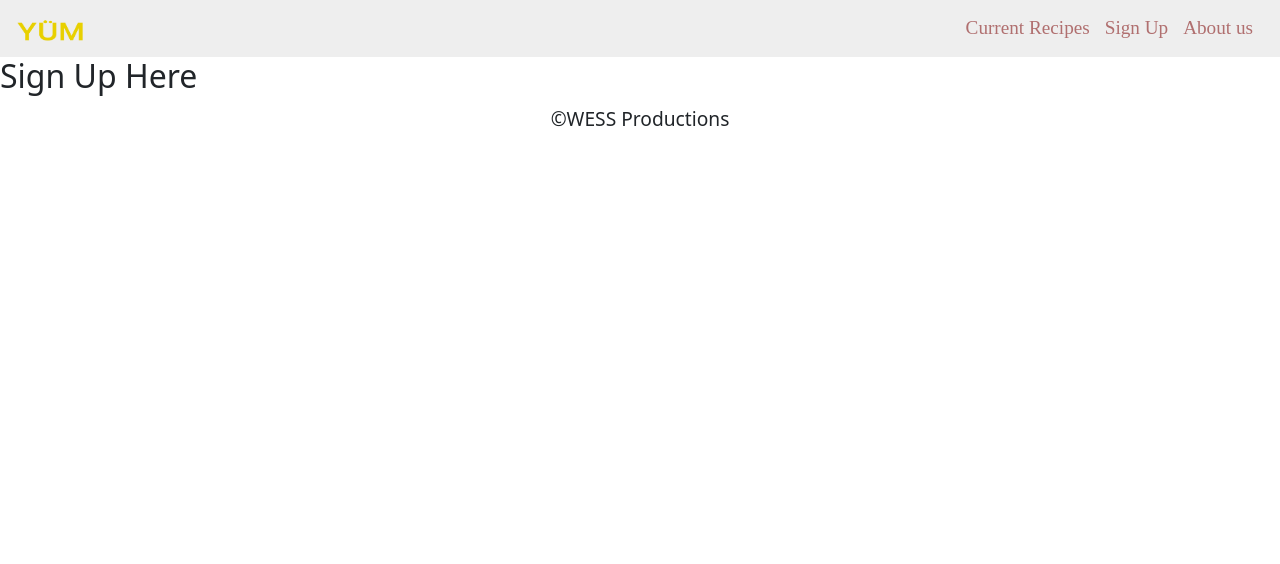
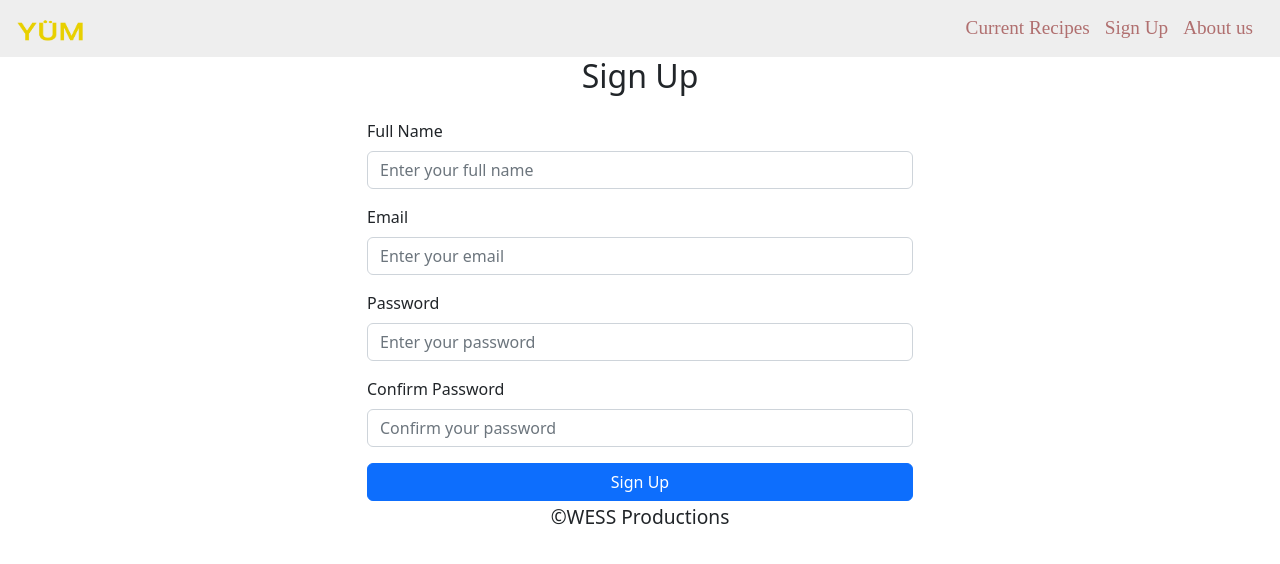
Before and after one commit to WESS-Productions/Recipe-App-Frontend, a React (Create React App) app: page /signup in a window 1280 px wide. Shown: the top 564 px of the page. Built offline with nearby package versions, Linux system fonts and the light colour scheme; no server answers.

Commit message:
signup form added

```diff
--- a/package.json
+++ b/package.json
@@ -8,6 +8,7 @@
     "@testing-library/user-event": "^13.2.1",
     "bootstrap": "^5.2.3",
     "react": "^18.2.0",
+    "react-bootstrap": "^2.7.4",
     "react-dom": "^18.2.0",
     "react-router-dom": "^6.11.1",
     "react-scripts": "5.0.1",
--- a/src/componets/SignUp.js
+++ b/src/componets/SignUp.js
@@ -1,13 +1,35 @@
-import React from "react"
-
+import React from "react";
+import { Container, Row, Col, Form, FormGroup, Label, Input, Button } from "reactstrap";
 
 const SignUp = () => {
-    return (
-        <>
-        <h2>Sign Up Here</h2>
-        </>
-    )
-
+  return (
+    <Container>
+      <Row className="justify-content-center">
+        <Col sm="6">
+          <Form>
+            <h2 className="text-center mb-4">Sign Up</h2>
+            <FormGroup>
+              <Label for="fullName">Full Name</Label>
+              <Input type="text" id="fullName" placeholder="Enter your full name" />
+            </FormGroup>
+            <FormGroup>
+              <Label for="email">Email</Label>
+              <Input type="email" id="email" placeholder="Enter your email" />
+            </FormGroup>
+            <FormGroup>
+              <Label for="password">Password</Label>
+              <Input type="password" id="password" placeholder="Enter your password" />
+            </FormGroup>
+            <FormGroup>
+              <Label for="confirmPassword">Confirm Password</Label>
+              <Input type="password" id="confirmPassword" placeholder="Confirm your password" />
+            </FormGroup>
+            <Button color="primary" block>Sign Up</Button>
+          </Form>
+        </Col>
+      </Row>
+    </Container>
+  );
 }
 
-export default SignUp
+export default SignUp;
```
Also changed, not shown: src/App.css (line endings or trailing spaces), 1 other file (tests, documents, lock files or other folders).
